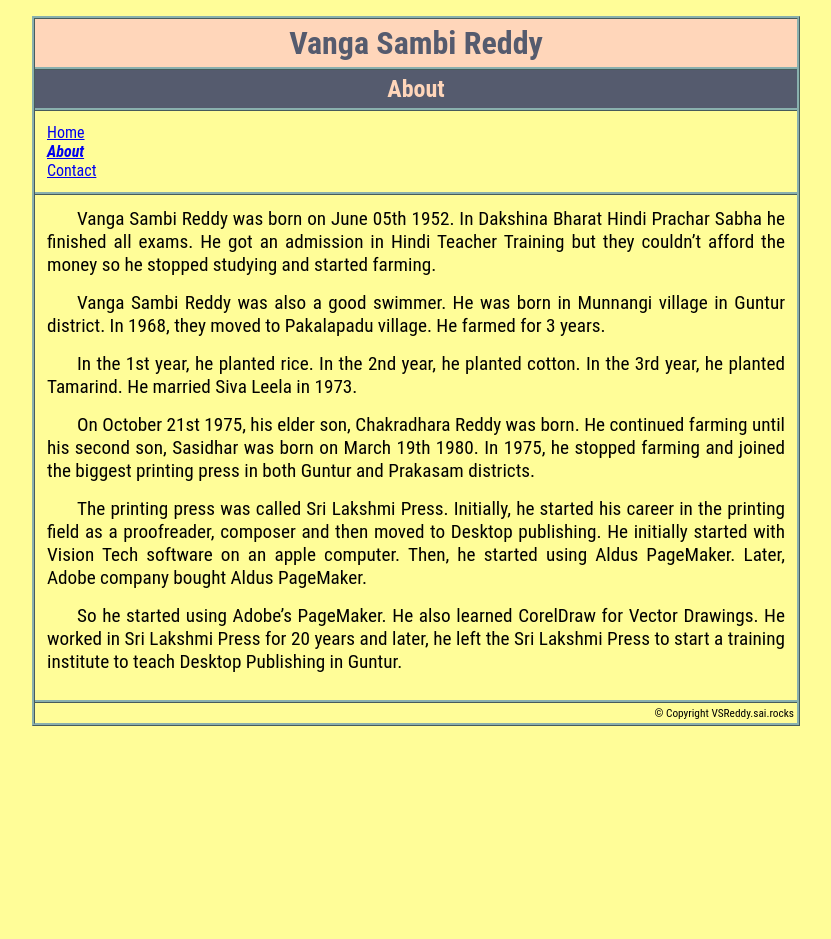
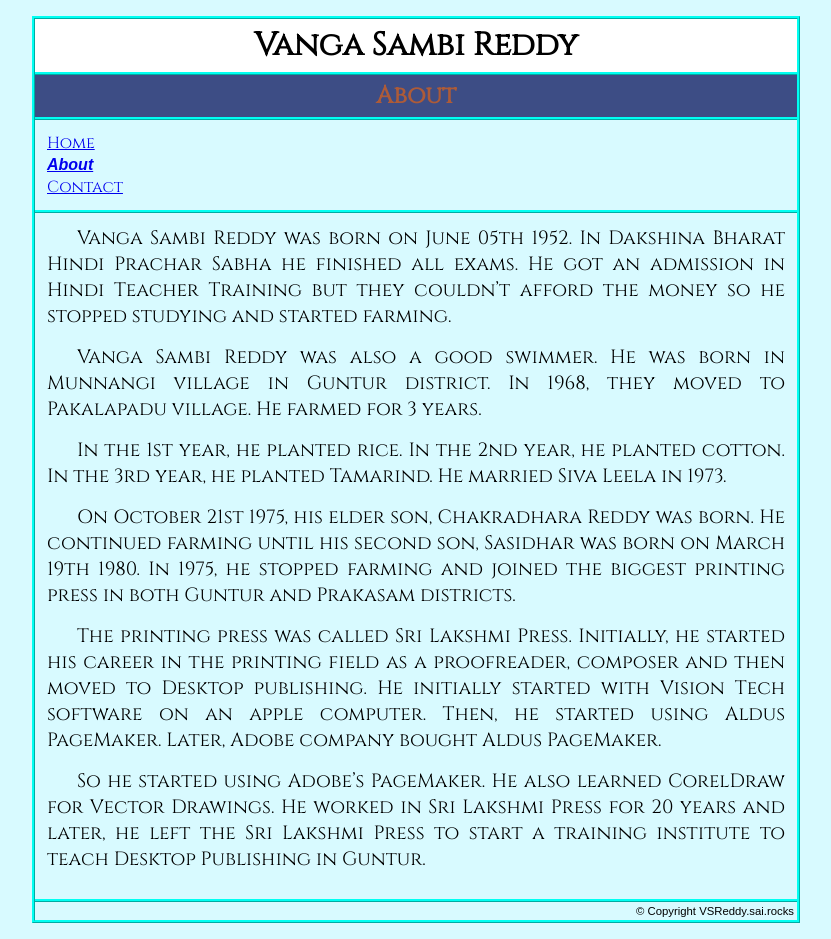
Before and after one commit to saivanga/vsreddy.lasya.net, a plain HTML site: page matter.html in a window 1280 px wide. Shown: the whole page, without its empty margins (224-1055 px from the left). Before the commit the page ends 800 px from the top, so only its background shows below. Drawn offline with Linux system fonts and the light colour scheme.

Commit message:
css started

```diff
--- a/css/styles.css
+++ b/css/styles.css
@@ -7,59 +7,70 @@ html {
 }
 
 body {
-  background-color: #fffd98;
-  border: 3px ridge #89b0ae;
+  background-color: #d8faff;
+  border: 3px ridge #00fff2;
   margin: 16px;
-  font-family: 'Roboto Condensed', sans-serif;
+  font-family: 'Cinzel', serif;
 }
 
 .header {
-  border-bottom:3px ridge #89b0ae ;
+  border-bottom:3px ridge #00fff2 ;
   padding: 5px;
   text-align:center;
-  background-color: #ffd6ba;
-  color: #555b6e;
+  background-color: #ffffff;
+  color: #000000;
+  font-family: 'Cinzel', serif;
+
 }
 
 h2 {
-  border-bottom: 3px ridge #89b0ae;
+  border-bottom: 3px ridge #00fff2;
   padding: 5px;
   text-align: center;
-  background-color:#555b6e ;
-  color:#ffd6ba;
+  background-color:#3d4d85 ;
+  color:#ff660094;
+  font-family: 'Cinzel', serif;
+
 }
 
 li {
   list-style-type: none;
+  font-family: 'Cinzel', serif;
 }
 
 .nav {
   padding: 12px;
-  border-bottom: 3px ridge #89b0ae;
+  border-bottom: 3px ridge #00fff2;
+  font-family: 'Cinzel', serif;
 }
 
 
 .content {
   padding: 12px;
-  border-bottom: 3px ridge #89b0ae;
+  border-bottom: 3px ridge #00fff2;
   font-size: 1.2em;
+  font-family: 'Cinzel', serif;
 }
 
 .content p {
   margin-bottom: 15px;
   text-indent: 30px;
   text-align: justify;
+  font-family: 'Cinzel', serif;
 }
 
 .active {
   font-weight: bold;
   font-style: italic;
+  font-family: 'Roboto Condesend', sans-serif;
+
 }
 
 .footer {
   padding:3px;
   text-align: right;
   font-size: 3mm;
+  font-family: 'Roboto Condesend', sans-serif;
 }
 /*8093f1*\
 /*72ddf7*\
```
